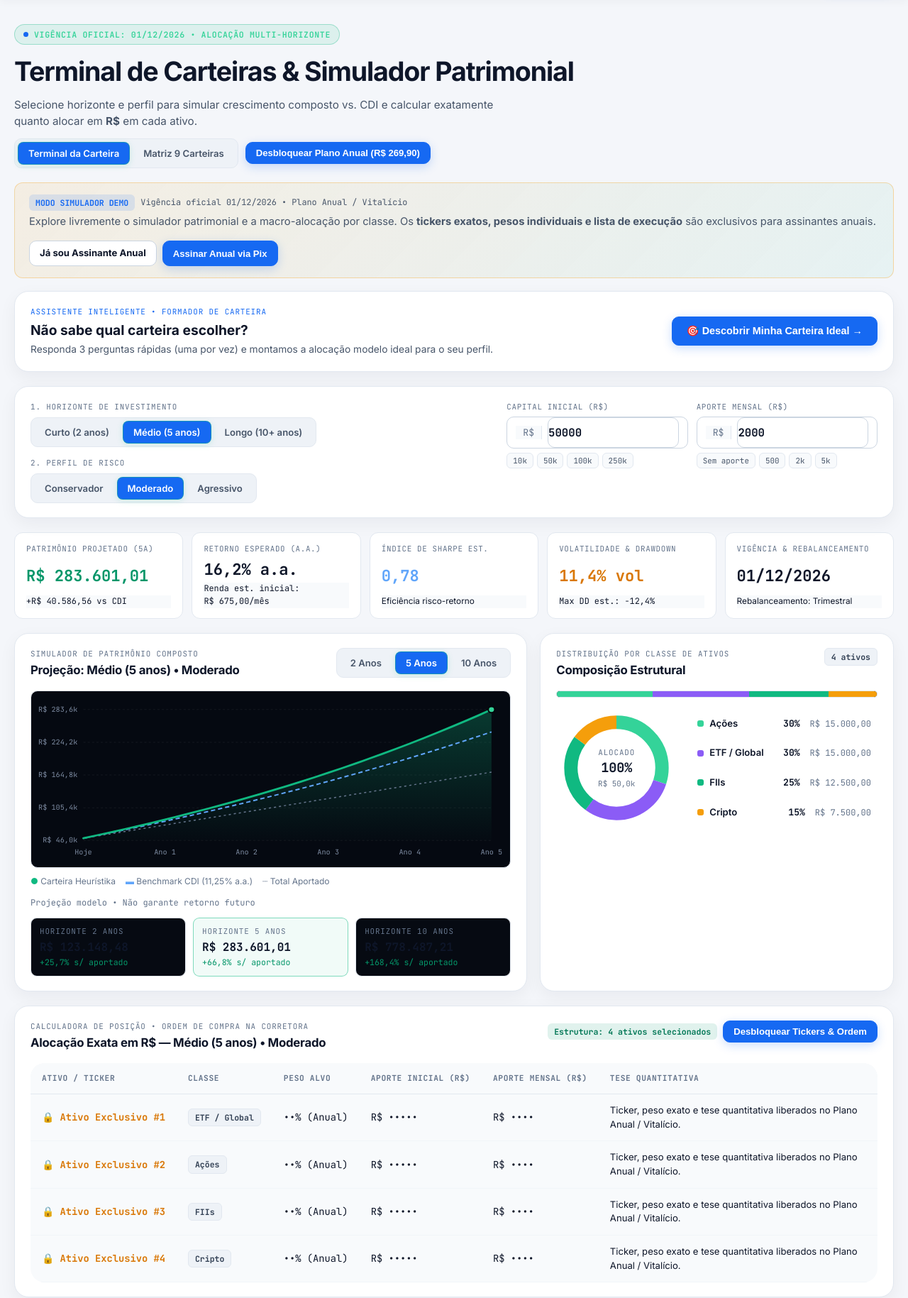
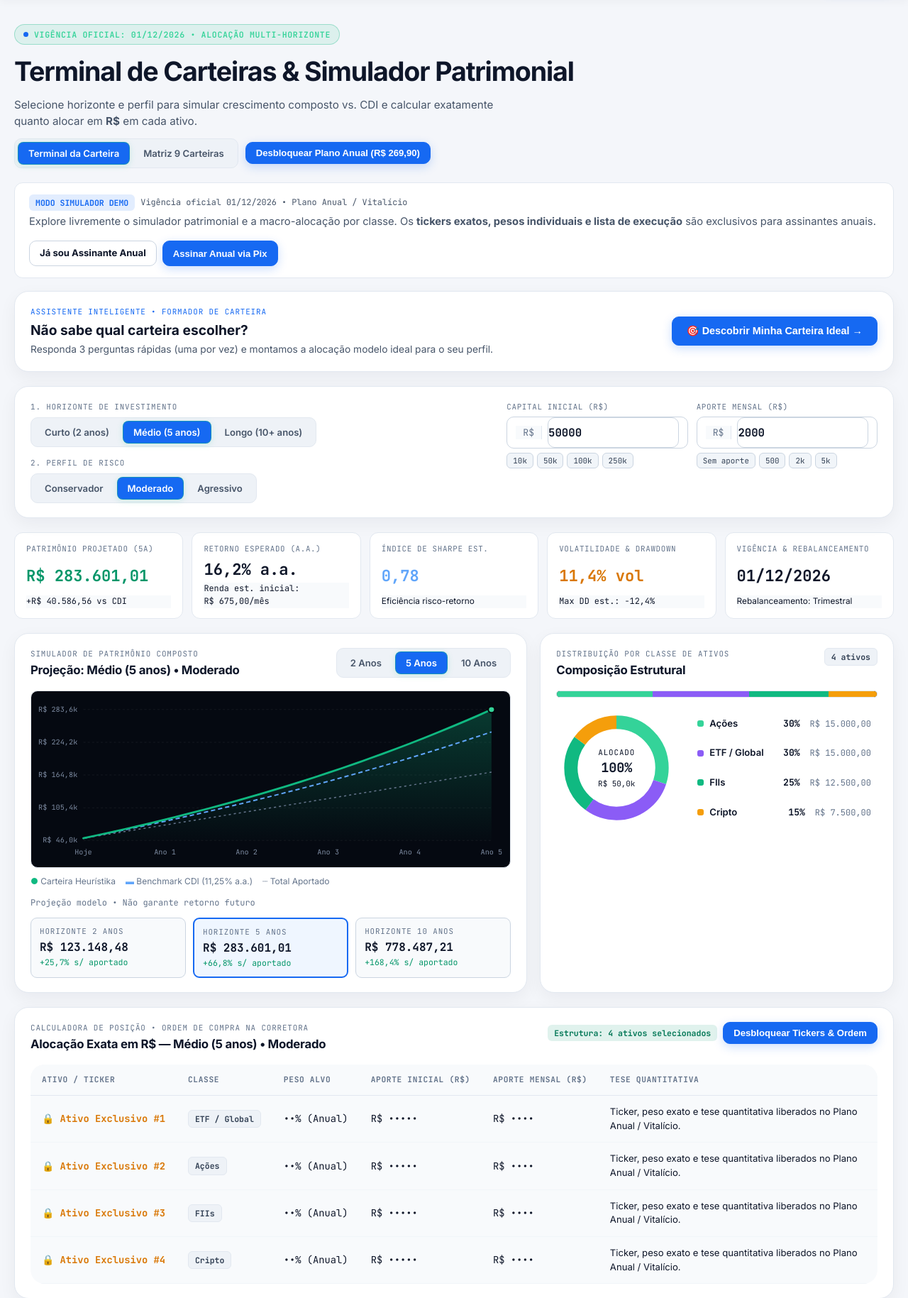
Before and after one commit to lsschneider24/heuristika-sinais, a Flask app: page /carteiras in a window 1280 px wide. Shown: the part 61-1890 px from the top of the page at 71% size. Run offline with Flask 3, Linux system fonts and the light colour scheme; data comes from the database, SQL or seed files in the repository; data that the repository does not hold is empty.

Commit message:
Corrige contraste de caixas de horizonte, tooltip do grafico, chips e paineis no tema claro XM

```diff
--- a/static/style.css
+++ b/static/style.css
@@ -2513,3 +2513,67 @@ details summary { color: #0e1629 !important; }
   border: none !important;
   box-shadow: none !important;
 }
+
+/* ============================================================================
+   CONTRAST AUDIT FIXES — ZERO DARK-ON-DARK TEXT ANYWHERE IN XM LIGHT MODE
+   ============================================================================ */
+.horizon-mini-box {
+  background: #f8fafc !important;
+  border: 1px solid #cbd5e1 !important;
+  color: #0e1629 !important;
+}
+.horizon-mini-box.active {
+  background: #eff6ff !important;
+  border: 2px solid #1669f2 !important;
+  color: #0e1629 !important;
+}
+.horizon-mini-box .term-kicker { color: #64748b !important; }
+.horizon-mini-box .tabular { color: #0e1629 !important; }
+
+.chart-tooltip {
+  background: #ffffff !important;
+  color: #0e1629 !important;
+  border: 1px solid #cbd5e1 !important;
+  box-shadow: 0 10px 28px rgba(14, 22, 41, 0.25) !important;
+}
+.chart-tooltip div,
+.chart-tooltip span { color: #334155 !important; }
+.chart-tooltip strong.text-green { color: #059669 !important; }
+.chart-tooltip strong.text-blue { color: #1669f2 !important; }
+.chart-tooltip strong.text-red { color: #e11d48 !important; }
+
+.preset-chip,
+.module-meta-chip {
+  background: #f1f5f9 !important;
+  color: #334155 !important;
+  border: 1px solid #cbd5e1 !important;
+}
+.preset-chip:hover {
+  background: #eff6ff !important;
+  border-color: #1669f2 !important;
+  color: #1669f2 !important;
+}
+
+.paywall-bar-pro,
+.matrix-card,
+.calc-result-box,
+.video-chapters-panel,
+.chapter-item,
+.study-card,
+.slide-stage-card {
+  background: #ffffff !important;
+  color: #0e1629 !important;
+  border: 1px solid #e2e8f0 !important;
+}
+.donut-center,
+.donut-center * { color: #0e1629 !important; }
+.studio-tab-btn {
+  background: #f1f5f9 !important;
+  color: #334155 !important;
+  border: 1px solid #e2e8f0 !important;
+}
+.studio-tab-btn.active {
+  background: #1669f2 !important;
+  color: #ffffff !important;
+  border-color: #1669f2 !important;
+}
```
